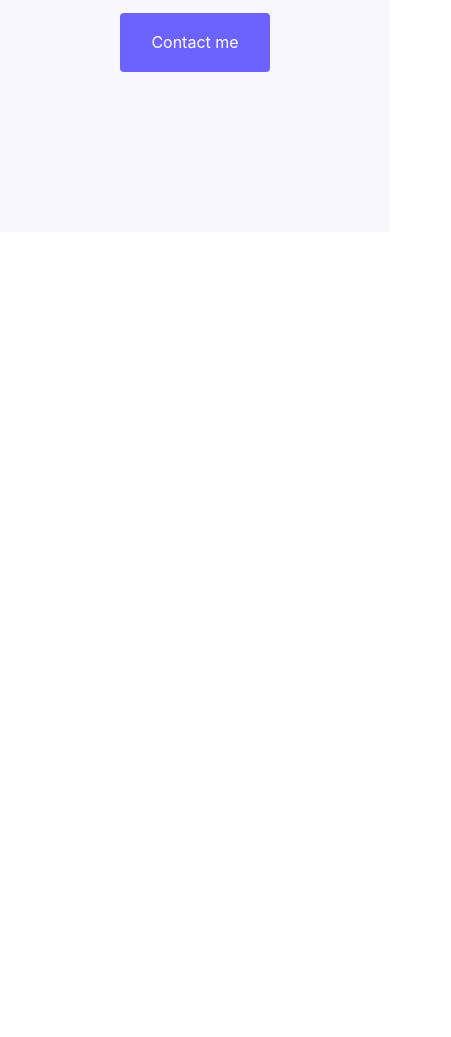
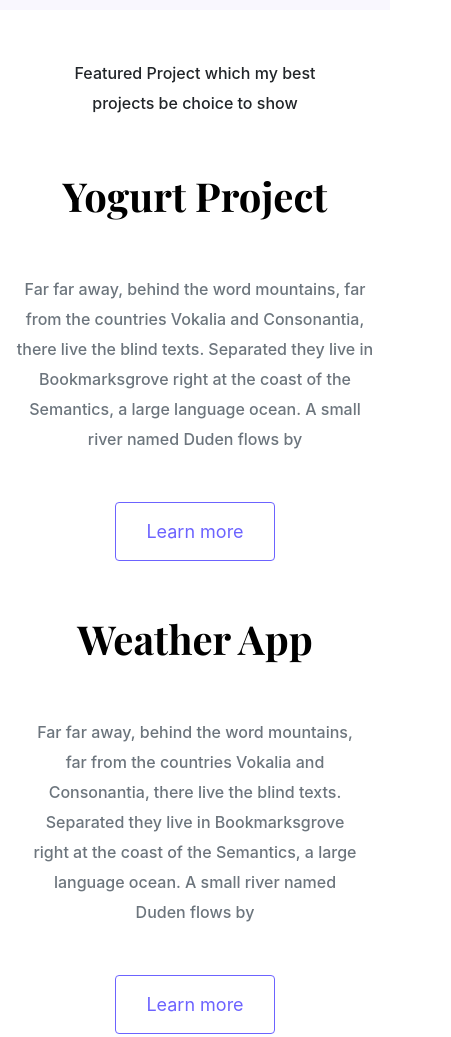
Before and after one commit to leddascar/portfolio-project, a plain HTML site: page index.html in a window 390 px wide. Shown: the part 551-1588 px from the top of the page, 451 px wide, since content can reach past the window. Before the commit the page ends 844 px from the top, so only its background shows below. Drawn offline with nearby package versions, Linux system fonts and the light colour scheme.

Commit message:
Integrated homepage content design

```diff
--- a/index.html
+++ b/index.html
@@ -47,5 +47,69 @@
         <a href="#" class="btn btn-branding">Contact me</a>
       </div>
     </div>
+    <p class="text-center m-5">
+      Featured Project which my best projects be choice to show
+    </p>
+    <div class="container">
+      <div class="row mb-5">
+        <div class="col d-none d-lg-block">
+          <img src="images/yogurt.png" class="img-fluid" alt="" />
+        </div>
+        <div class="col">
+          <div class="project-description">
+            <h2 class="mb-5">Yogurt Project</h2>
+            <p class="mb-5 text-muted">
+              Far far away, behind the word mountains, far from the countries
+              Vokalia and Consonantia, there live the blind texts. Separated
+              they live in Bookmarksgrove right at the coast of the Semantics, a
+              large language ocean. A small river named Duden flows by
+            </p>
+            <a href="" class="btn btn-branding-outline">Learn more</a>
+          </div>
+        </div>
+      </div>
+
+
+      <div class="container">
+      <div class="row mb-5">
+
+        <div class="col">
+          <div class="project-description">
+            <h2 class="mb-5">Weather App</h2>
+            <p class="mb-5 text-muted">
+              Far far away, behind the word mountains, far from the countries
+              Vokalia and Consonantia, there live the blind texts. Separated
+              they live in Bookmarksgrove right at the coast of the Semantics, a
+              large language ocean. A small river named Duden flows by
+            </p>
+            <a href="" class="btn btn-branding-outline">Learn more</a>
+          </div>
+        </div>
+      <div class="col d-none d-lg-block">
+          <img src="images/weather.png" class="img-fluid" alt="" />
+        </div>
+
+
+      </div>
+
+      <div class="container">
+      <div class="row ">
+        <div class="col d-none d-lg-block">
+          <img src="images/dictionary.png" class="img-fluid" alt="" />
+        </div>
+        <div class="col">
+          <div class="project-description">
+            <h2 class="mb-5">Dictionary Project</h2>
+            <p class="mb-5 text-muted">
+              Far far away, behind the word mountains, far from the countries
+              Vokalia and Consonantia, there live the blind texts. Separated
+              they live in Bookmarksgrove right at the coast of the Semantics, a
+              large language ocean. A small river named Duden flows by
+            </p>
+            <a href="" class="btn btn-branding-outline">Learn more</a>
+          </div>
+        </div>
+      </div>
+    </div>
   </body>
 </html>
--- a/styles/portfolio.css
+++ b/styles/portfolio.css
@@ -23,11 +23,16 @@ h6 {
 
 h1 {
   font-size: 96px;
+  line-height: 1.5;
 }
-
+h2 {
+  font-size: 46px;
+  line-height: 1.5;
+}
 p {
-
+  font-size: 16px;
   font-weight: 500;
+  line-height: 30px;
 }
 .hero {
   background-color: var( --secondary-color);
@@ -53,3 +58,31 @@ p {
   background-color: var(--branding-color);
   line-height: 27px;
 }
+.btn-branding-outline{
+  border-radius: 4px;
+  padding: 15px 30px;
+  color: var(--branding-color);
+  border: 1px solid var(--branding-color);
+  line-height: 27px;
+  font-size: 18px;
+}
+.project-description{
+  padding: 120px 60px;
+}
+@media(max-width: 900px) {
+  h1{
+    font-size: 48px;
+    line-height: 2;
+  }
+  h2 {
+    font-size: 40px;
+  }
+  .hero {
+
+  padding: 80px 20px;
+}
+ .project-description{
+  padding: 0;
+  text-align: center;
+}
+}
```
Also changed, not shown: images/dictionary.png (added), images/weather.png (added), images/yogurt.png (added).
